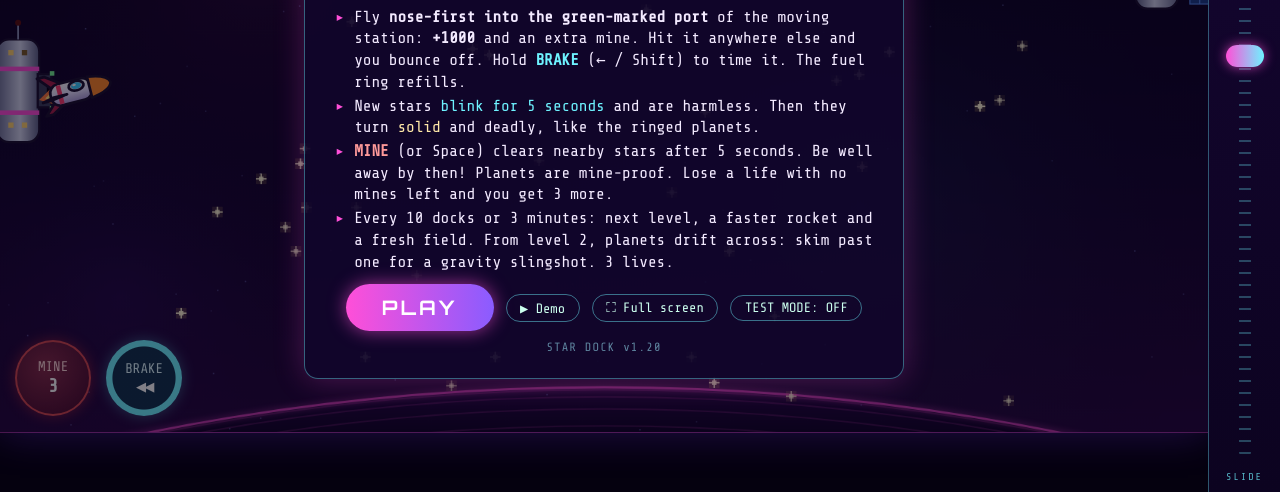
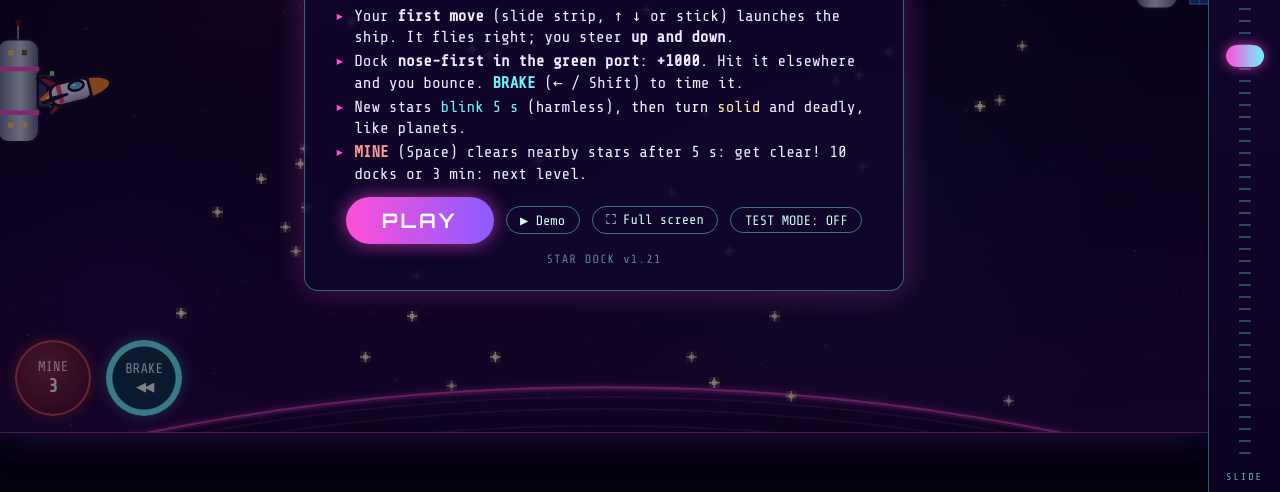
Before and after one commit to stardock-game/stardock-game.github.io, a plain HTML site: page index.html in a window 1280 px wide. Shown: the part 308-800 px from the top of the page. Drawn offline with Linux system fonts and the light colour scheme; animation ran at ten frames a second.

Commit message:
v1.21: shorter start-screen help so PLAY fits on phones
Co-Authored-By: Claude Opus 5.5 <noreply@anthropic.com>
Claude-Session: https://claude.ai/code/session_01HxLWR4Tniw7vg1daDnCFdr

```diff
--- a/index.html
+++ b/index.html
@@ -145,7 +145,7 @@ h1{font-family:'Orbitron',sans-serif;font-weight:900;font-size:clamp(22px,calc(4
 
 <script>
 'use strict';
-const VERSION = 'v1.20';
+const VERSION = 'v1.21';
 /* ================= constants & settings ================= */
 const W = 800, H = 450, TOP = 36, BOT = H - 10;
 const LS_X = 12, START_X = 50, SAFE_L = 96, SAFE_R = W - 104, ST_X = W - 34;
@@ -2023,11 +2023,10 @@ function frame(now) {
 
 /* ================= overlay ================= */
 const HELP = `<ul>
-<li>Your ship rides down the <b>launch station</b> on the left: your <b>first move</b> (slide strip, ↑ ↓ / W S or the stick) launches it. Then it flies right on its own and you steer <b>up and down</b>.</li>
-<li>Fly <b>nose-first into the green-marked port</b> of the moving station: <b>+1000</b> and an extra mine. Hit it anywhere else and you bounce off. Hold <b style="color:#6ef3ff">BRAKE</b> (← / Shift) to time it. The fuel ring refills.</li>
-<li>New stars <span style="color:#6ef3ff">blink for 5 seconds</span> and are harmless. Then they turn <span style="color:#ffe9a8">solid</span> and deadly, like the ringed planets.</li>
-<li><b style="color:#ff9a9a">MINE</b> (or Space) clears nearby stars after 5 seconds. Be well away by then! Planets are mine-proof. Lose a life with no mines left and you get 3 more.</li>
-<li>Every 10 docks or 3 minutes: next level, a faster rocket and a fresh field. From level 2, planets drift across: skim past one for a gravity slingshot. 3 lives.</li></ul>`
+<li>Your <b>first move</b> (slide strip, ↑ ↓ or stick) launches the ship. It flies right; you steer <b>up and down</b>.</li>
+<li>Dock <b>nose-first in the green port</b>: <b>+1000</b>. Hit it elsewhere and you bounce. <b style="color:#6ef3ff">BRAKE</b> (← / Shift) to time it.</li>
+<li>New stars <span style="color:#6ef3ff">blink 5 s</span> (harmless), then turn <span style="color:#ffe9a8">solid</span> and deadly, like planets.</li>
+<li><b style="color:#ff9a9a">MINE</b> (Space) clears nearby stars after 5 s: get clear! 10 docks or 3 min: next level.</li></ul>`
 
 function showOverlay(kind) {
   ovKind = kind; ov.hidden = false;
--- a/sw.js
+++ b/sw.js
@@ -1,5 +1,5 @@
 // Star Dock offline cache. Bump VERSION whenever any file changes, so phones fetch the new version.
-const VERSION = 'stardock-v1.20e';
+const VERSION = 'stardock-v1.21';
 const FILES = [
   './', './index.html', './manifest.webmanifest',
   './fonts/orbitron-latin-700-normal.woff2', './fonts/orbitron-latin-900-normal.woff2', './fonts/share-tech-mono-latin-400-normal.woff2',
```
